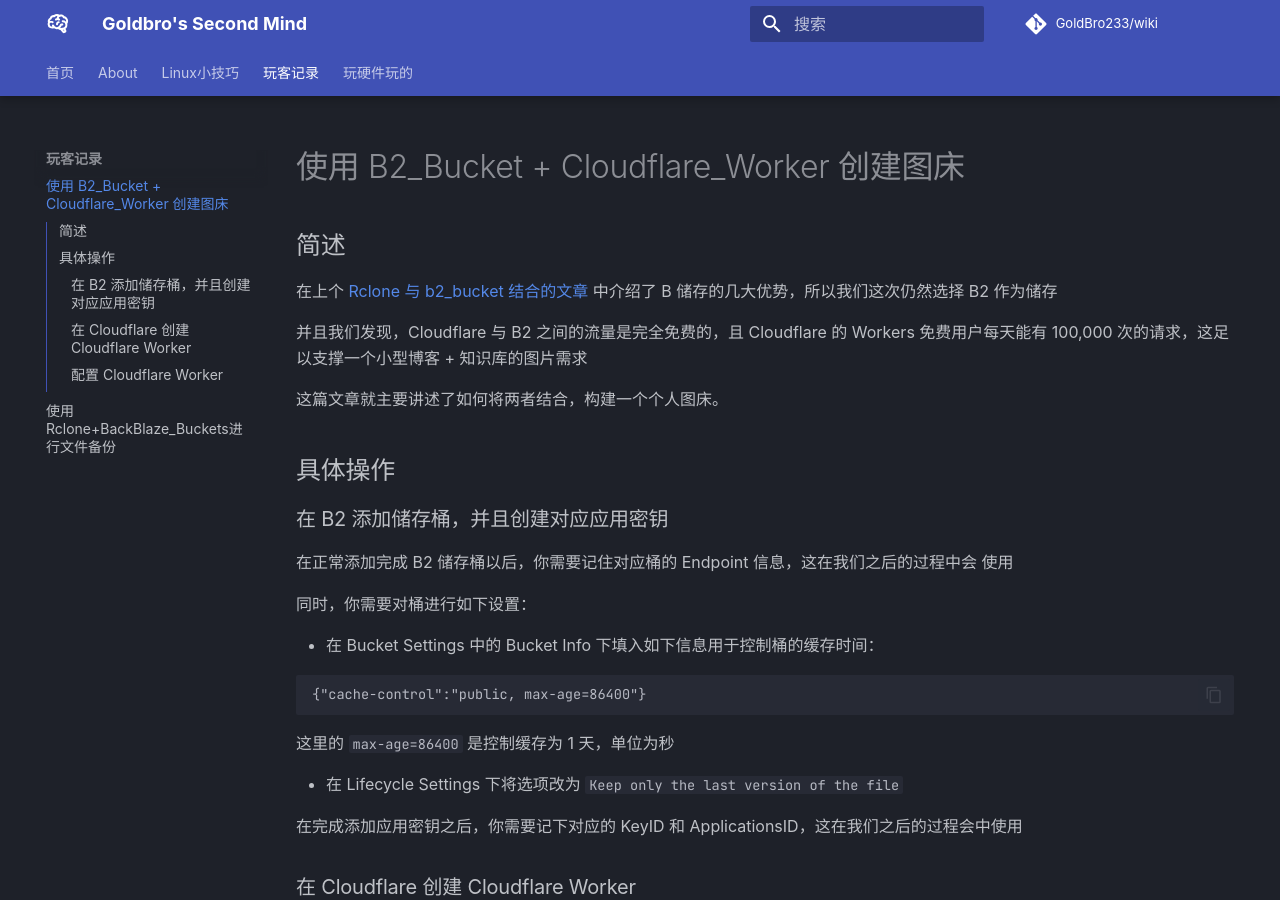
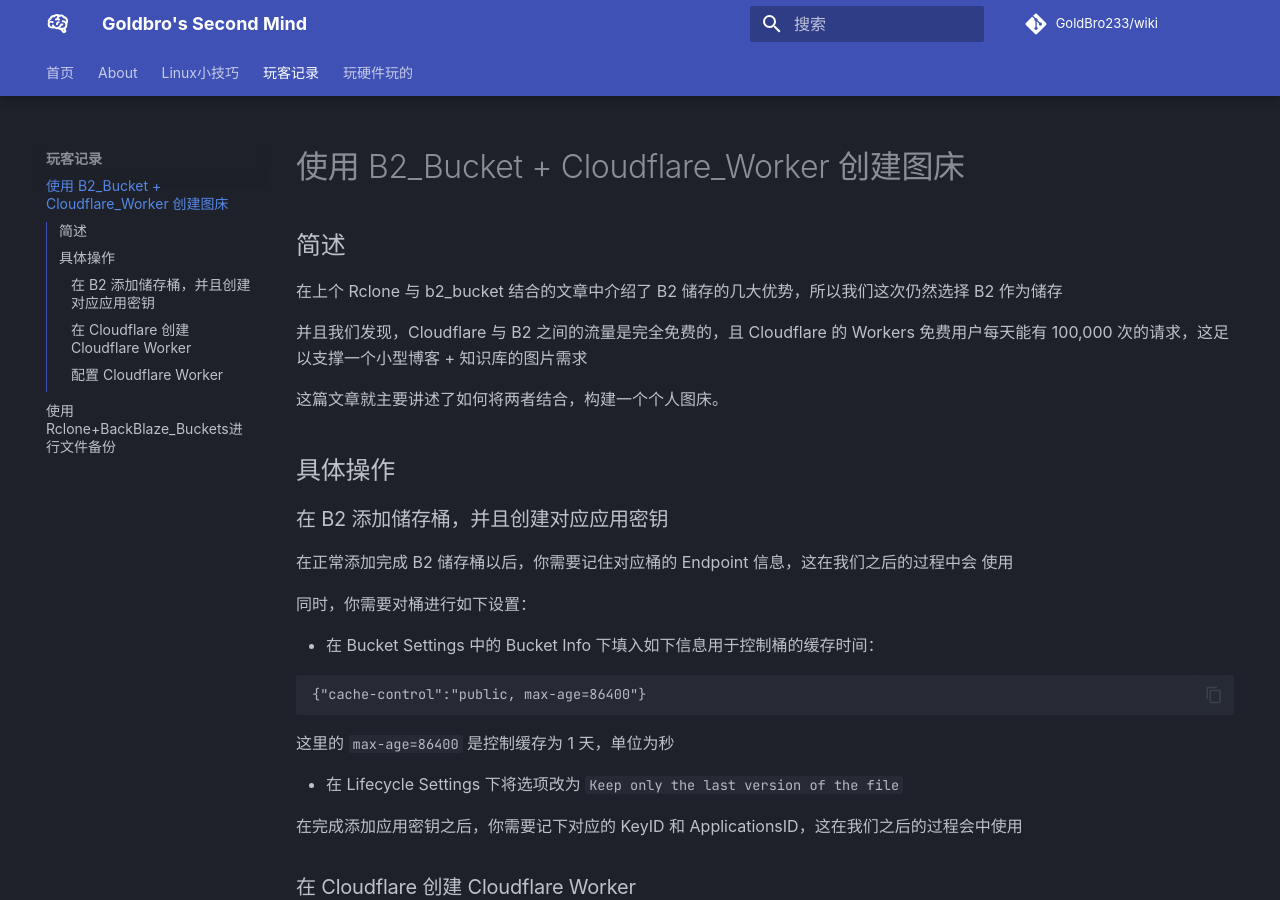
Before and after one commit to GoldBro233/wiki, an MkDocs documentation site: the page built from docs/玩客记录/使用b2_bucket+cloudflare_workers创建图床.md, in a window 1280 px wide and 900 px high. Built offline with MkDocs 1.6.1 and Material for MkDocs 9.7.7, drawn with Linux system fonts in a browser that asks for light colours; some web fonts are replaced; comment, search, counter and statistics services are not loaded.

```diff
--- a/docs/玩客记录/使用b2_bucket+cloudflare_workers创建图床.md
+++ b/docs/玩客记录/使用b2_bucket+cloudflare_workers创建图床.md
@@ -2,7 +2,7 @@
 
 ## 简述
 
-在上个 [Rclone 与 b2_bucket 结合的文章](/docs/玩客记录/使用rclone+b2_bucket进行文件备份.md) 中介绍了 B 储存的几大优势，所以我们这次仍然选择 B2 作为储存
+在上个 Rclone 与 b2_bucket 结合的文章中介绍了 B2 储存的几大优势，所以我们这次仍然选择 B2 作为储存
 
 并且我们发现，Cloudflare 与 B2 之间的流量是完全免费的，且 Cloudflare 的 Workers 免费用户每天能有 100,000 次的请求，这足以支撑一个小型博客 + 知识库的图片需求
 
```
